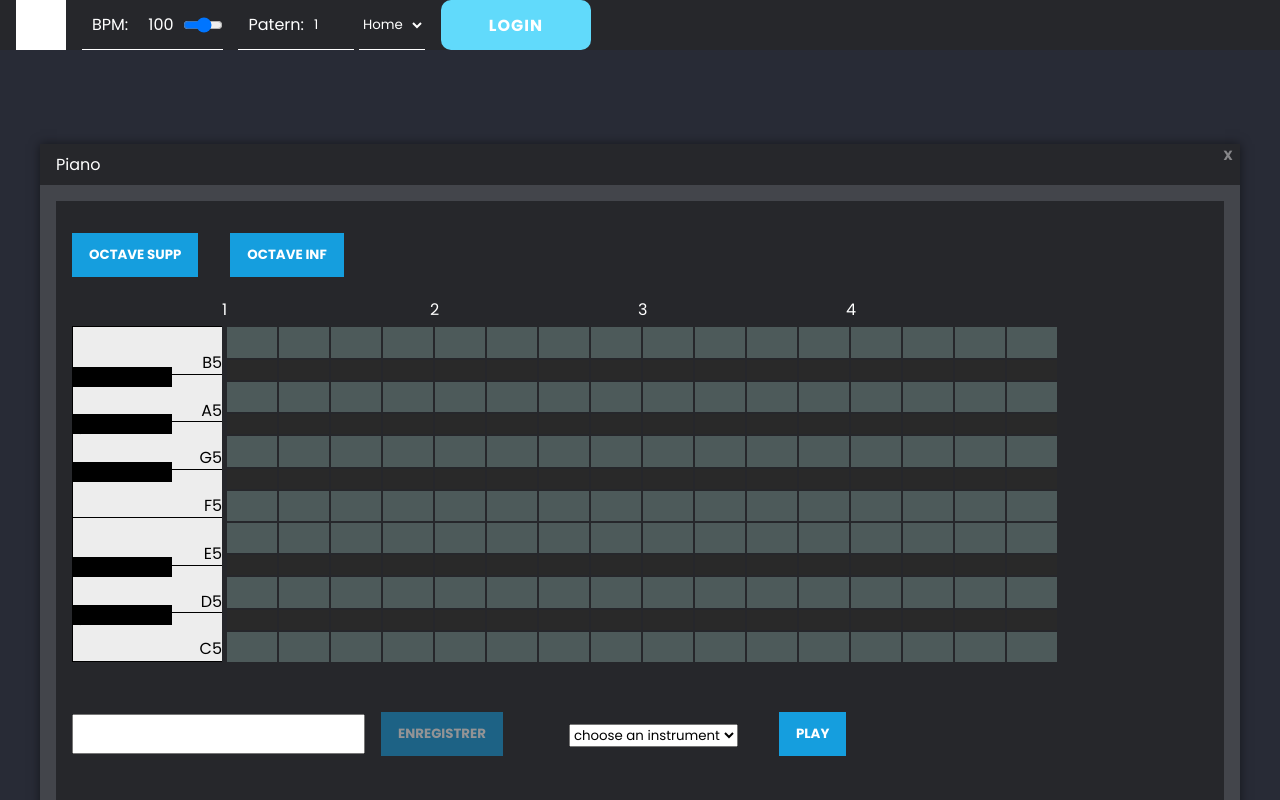
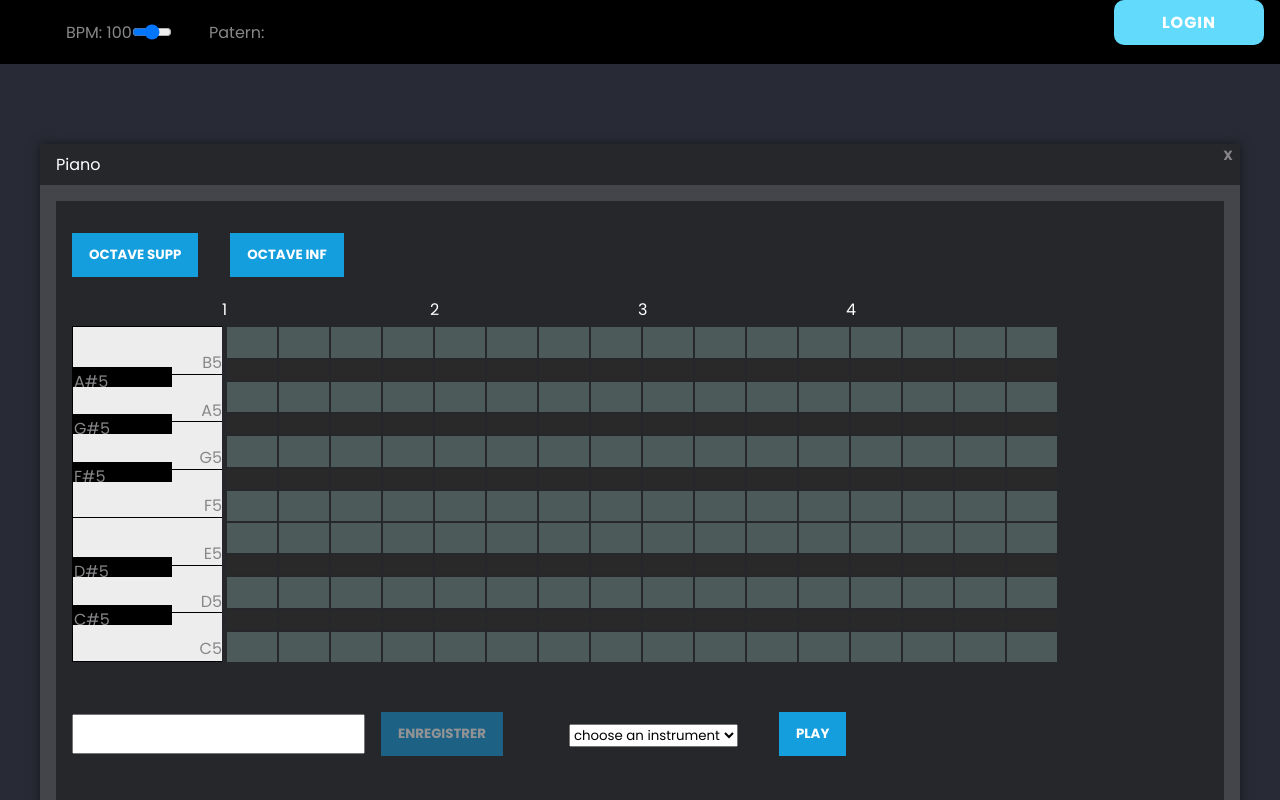
Before and after one commit to Procaillass/JamRacker, a React (Create React App) app: page / in a window 1280 px wide. Shown: the top 800 px of the page. Built offline with nearby package versions, Linux system fonts and the light colour scheme.

Commit message:
refactoring 01

```diff
--- a/src/App.js
+++ b/src/App.js
@@ -2,7 +2,6 @@ import React, { useState } from 'react';
 import { BrowserRouter as Router, Route, Switch, Link } from "react-router-dom";
 import { useHistory } from 'react-router';
 import './App.scss';
-import './box.scss';
 /**Components*/
 import StepSequencer from './Components/StepSequencer/StepSequencer';
 import Sampler from './Components/Sampler/Sampler';
@@ -120,13 +119,6 @@ const [dataDragDrop, setDataDragDrop] = useState([]);
     })
   }
 
-  /* const handleInstrument = (event) => {
-    const instrument = event.target.value
-    setDataInstrument({
-      instrument
-    })
-  } */
-
   // Auth user
   const pseudo = JSON.parse(localStorage.getItem("pseudo"));
 
@@ -138,30 +130,32 @@ const [dataDragDrop, setDataDragDrop] = useState([]);
     <InstrumentProvider value={{ dataInstrument, setDataInstrument }}>
     <StepSeqProvider value={{ dataStepSeq,setdataStepSeq, dataTracks, setDataTracks}}>
     <TrackerProvider value={{ dataTracker, setDataTracker}}>
-          <Router besename="/">
+    <Router basename="/">
+
       <div className="App">
+
         <header className="header">
-                <button className="header_play-button"><i className="fas fa-play"></i></button>
-                <div className="header_bpm-container">
-                  <p>BPM:</p>
-                  <label>{dataBpm.bpm}</label>
+
+          <div className="header__nav">
+            <MenuNav/>
+          </div>
+
+          <div className="header__bpm">
+            <p>BPM: {dataBpm.bpm}</p>
             <input name="bpm" min="1" max="200" type="range" onChange={handleBPM} />
           </div>
-                <div className="header_patern-container">
+
+          <div className="header__patern">
             <p>Patern:</p>
             <input defaultValue="1" min="1" max="300" type="number"></input>
           </div>
-                <MenuNav/>
-                {/* <nav className="header_nav">
-                  <ul className="header_nav-list">
-                    <li title="Step Sequencer"><i className="fas fa-th-list"></i></li>
-                    <li title="Tracker"><i className="fas fa-list-ol"></i></li>
-                  </ul>
-                </nav> */}
-                      <div>{pseudo}</div>
-                      {
-                        localStorage.getItem("pseudo") ? <Logout /> : <button className="logBtn"><Link to="/login">Login</Link></button>
-                      }
+
+          <div className="header__user">
+            <div className="header__user__pseudo">{pseudo}</div>
+            {localStorage.getItem("pseudo")
+              ? <Logout />
+              : <button className="logBtn"><Link to="/login">Login</Link></button>}
+          </div>
 
         </header>
 
--- a/src/App.scss
+++ b/src/App.scss
@@ -1,137 +1,85 @@
 @import url("https://fonts.googleapis.com/css2?family=Poppins:wght@300;400;500;700;900&display=swap");
 
-// Variables couleurs
-$light-color: white;
-$dark-color-1: #282B36;
-$dark-color-2: #26272b;
-$dark-color-3: black;
-// BTN piano
-$piano_btn_bg: #159EDE;
-$piano_btn_color: #ffffff;
-$piano_btn_border: #159EDE;
+@import './assets/styles/variables.scss';
+@import './assets/styles/box.scss';
 
 * {
   margin: 0;
   padding: 0;
   box-sizing: border-box;
   font-family: "Poppins", sans-serif;
+
   /* width */
   ::-webkit-scrollbar {
-    width: 10px;
+    width: 8px;
   }
-
   /* Track */
   ::-webkit-scrollbar-track {
     background: $dark-color-2;
   }
-
   /* Handle */
   ::-webkit-scrollbar-thumb {
     background: $light-color;
   }
-
   /* Handle on hover */
   ::-webkit-scrollbar-thumb:hover {
     background: #555;
-  }
-  h2 {
-    font-weight: 400;
   }
 }
 
 body {
   background-color: $dark-color-1;
   counter-reset: col;
+  color: $text;
 }
 
 .header {
-  z-index: 10;
+  display: flex;
+  z-index: 9999;
   position: fixed;
-  top: 0;
-  left: 0;
+  top: 0; left: 0;
   width: 100%;
-  display: flex;
-  height: 50px;
-  background-color: $dark-color-2;
-  margin-bottom: 2rem;
-  &_play-button {
-    width: 50px;
-    background-color: $light-color;
-    border: none;
-    cursor: pointer;
-    outline: none;
-  }
+  height: 4rem;
+  background-color: $dark-color-3;
 
-  &_nav {
+  &__bpm {
     display: flex;
     align-items: center;
-    &-list {
-      display: flex;
-      list-style: none;
-      li {
-        height: 50px;
-        margin: 0 15px;
-        color: grey;
-        font-size: 20px;
-        display: flex;
-        align-items: center;
-        cursor: pointer;
-        &:hover {
-          color: $light-color;
-        }
-      }
-    }
-  }
-
-  &_bpm-container {
-    display: flex;
-    align-items: center;
-    border-bottom: 1px solid $light-color;
     margin-right: 10px;
     flex-basis: 10%; //Fixer une largeur pour le changement du range
-    p,
-    label{
-      color: $light-color;
-      margin: 0 10px;
-    }
+
     input {
       width: 40px;
       background-color: transparent;
       border: none;
       outline: none;
-      color: $light-color;
     }
     label{
       width: 100%; //Fixer une largeur pour le changement du range
     }
   }
-  &_patern-container {
+  &__patern {
     display: flex;
     align-items: center;
-    border-bottom: 1px solid $light-color;
     margin: 0 5px;
-    p {
-      color: $light-color;
-      margin: 0 10px;
-    }
     input {
       width: 40px;
       background-color: transparent;
       border: none;
       outline: none;
-      color: $light-color;
     }
   }
   &_select {
     background-color: transparent;
     border: none;
     outline: none;
-    border-bottom: 1px solid $light-color;
-    color: $light-color;
     option {
-      color: $dark-color-3;
     }
   }
+}
+
+.header__user {
+  margin-left: auto;
 }
 
 main{
--- /dev/null
+++ b/src/Assets/styles/variables.scss
@@ -0,0 +1,18 @@
+// Variables couleurs
+$light-color: white;
+$dark-color-1: #282B36;
+$dark-color-2: #26272b;
+$dark-color-3: black;
+// BTN piano
+$piano_btn_bg: #159EDE;
+$piano_btn_color: #ffffff;
+$piano_btn_border: #159EDE;
+
+$box_bar: #26272b;
+$box_bg: #43454b;
+$sequencer_sound_bg: #393a40;
+$sequencer_step_bg: #26272b;
+$sequencer_step_marked_bg: #749292;
+$sequencer_step_col_bg: #362928;
+$sequencer_step_marqued_col_bg: #517878;
+$text: #87878a;
```
Also changed, not shown: src/Assets/styles/box.scss (renamed from src/box.scss). Lines whose indentation alone changed are shown as unchanged.
